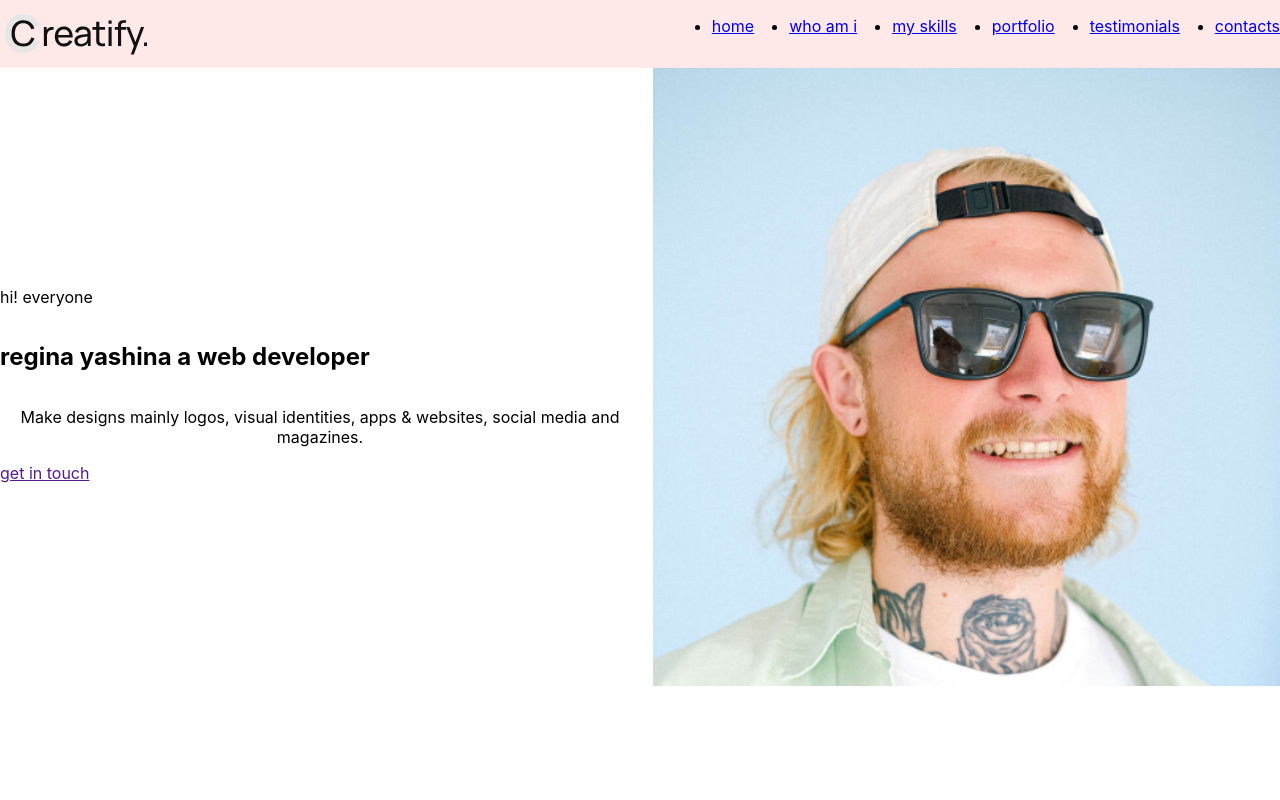
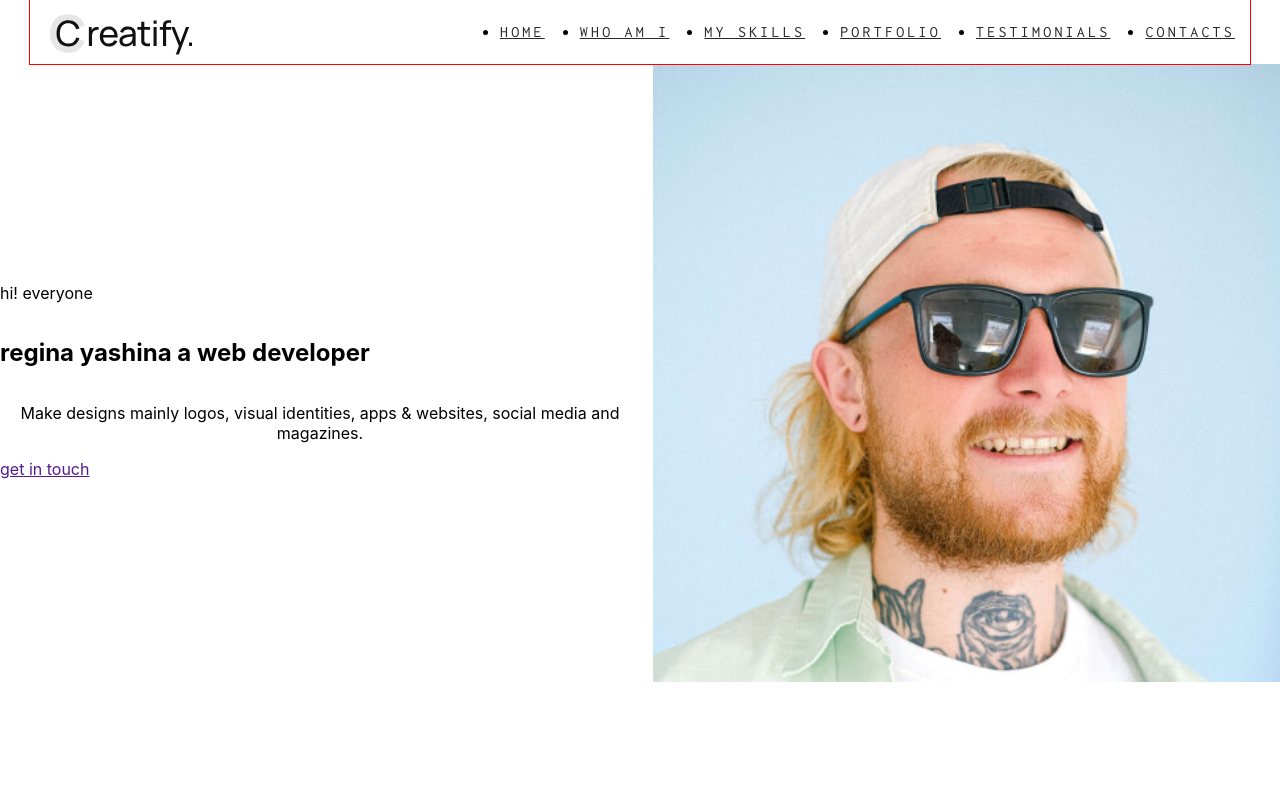
Before and after one commit to ReginaYashina/portfolio, a React app: page / in a window 1280 px wide. Shown: the top 800 px of the page. Built offline with nearby package versions, Linux system fonts and the light colour scheme; the HTML template or start-up script is replaced by a standard one.

Commit message:
feat: add styles for Header

```diff
--- a/src/components/logo/Logo.tsx
+++ b/src/components/logo/Logo.tsx
@@ -1,18 +1,22 @@
-import React from "react";
-import { styled } from "styled-components";
-import { Icon } from "../icon/Icon";
+import React from 'react';
+import { styled } from 'styled-components';
+import { Icon } from '../icon/Icon';
 
 export const Logo = () => {
   return (
     <StyledLink>
       <Icon
-        iconId={"logo"}
-        width={"147"}
-        height={"64"}
-        viewBox={"0 0 140 64"}
+        iconId={'logo'}
+        width={'147'}
+        height={'64'}
+        viewBox={'0 0 140 64'}
       />
     </StyledLink>
   );
 };
 
-const StyledLink = styled.a``;
+const StyledLink = styled.a`
+  display: inline-flex;
+  align-items: center;
+  cursor: pointer;
+`;
--- a/src/components/menu/Menu.tsx
+++ b/src/components/menu/Menu.tsx
@@ -1,5 +1,6 @@
-import React from "react";
-import { styled } from "styled-components";
+import React from 'react';
+import { styled } from 'styled-components';
+import { theme } from '../../styles/Theme';
 
 type MenuPropsType = {
   menuItems: Array<string>;
@@ -29,4 +30,35 @@ const StyledNav = styled.nav`
   li + li {
     margin-left: 35px;
   }
+
+  a {
+    color: ${theme.colors.secondaryFont};
+    font-family: 'Inconsolata', sans-serif;
+    font-weight: 400;
+    font-size: 16px;
+    line-height: 126%;
+    letter-spacing: 0.2em;
+    text-transform: uppercase;
+
+    position: relative;
+
+    &:before {
+      content: '';
+      height: 1px;
+      width: 0;
+      background-color: ${theme.colors.secondaryFont};
+
+      position: absolute;
+      left: 0;
+      bottom: -4px;
+
+      transition: all ease 0.4s;
+    }
+    &:hover {
+      &:before {
+        content: '';
+        width: 100%;
+      }
+    }
+  }
 `;
--- a/src/layout/header/Header.tsx
+++ b/src/layout/header/Header.tsx
@@ -1,28 +1,33 @@
-import React from "react";
-import styled from "styled-components";
-import { Logo } from "../../components/logo/Logo";
-import { Menu } from "../../components/menu/Menu";
+import React from 'react';
+import styled from 'styled-components';
+import { Logo } from '../../components/logo/Logo';
+import { Menu } from '../../components/menu/Menu';
+import { Container } from '../../components/Container';
 
 const items = [
-  "home",
-  "who am i",
-  "my skills",
-  "portfolio",
-  "testimonials",
-  "contacts",
+  'home',
+  'who am i',
+  'my skills',
+  'portfolio',
+  'testimonials',
+  'contacts',
 ];
 
 export const Header = () => {
   return (
     <StyledHeader>
-      <Logo />
-      <Menu menuItems={items} />
+      <Container>
+        <Logo />
+        <Menu menuItems={items} />
+      </Container>
     </StyledHeader>
   );
 };
 
 const StyledHeader = styled.header`
-  display: flex;
-  justify-content: space-between;
-  background-color: #ffe8e8;
+  ${Container} {
+    display: flex;
+    justify-content: space-between;
+    align-items: center;
+  }
 `;
```
